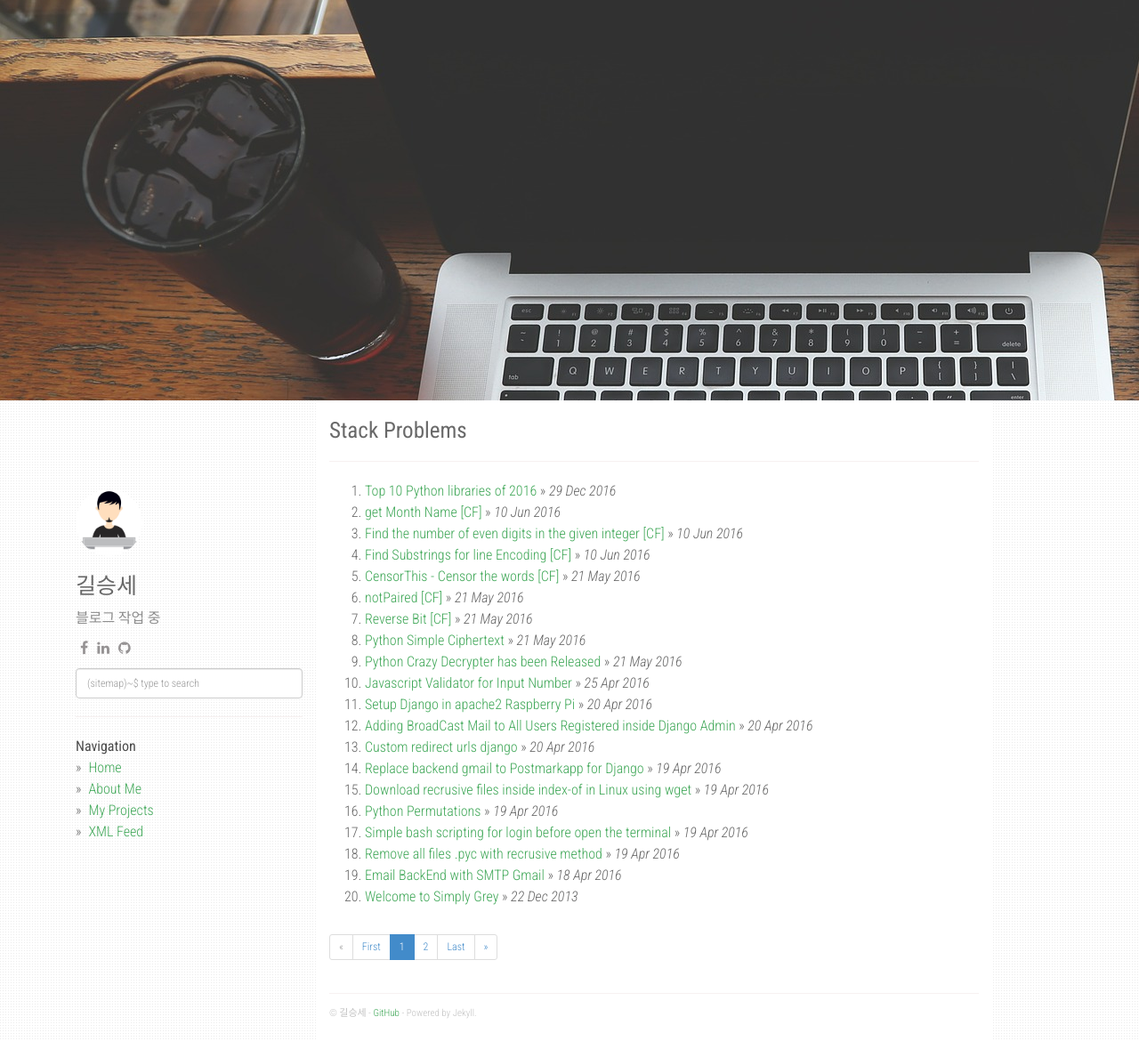
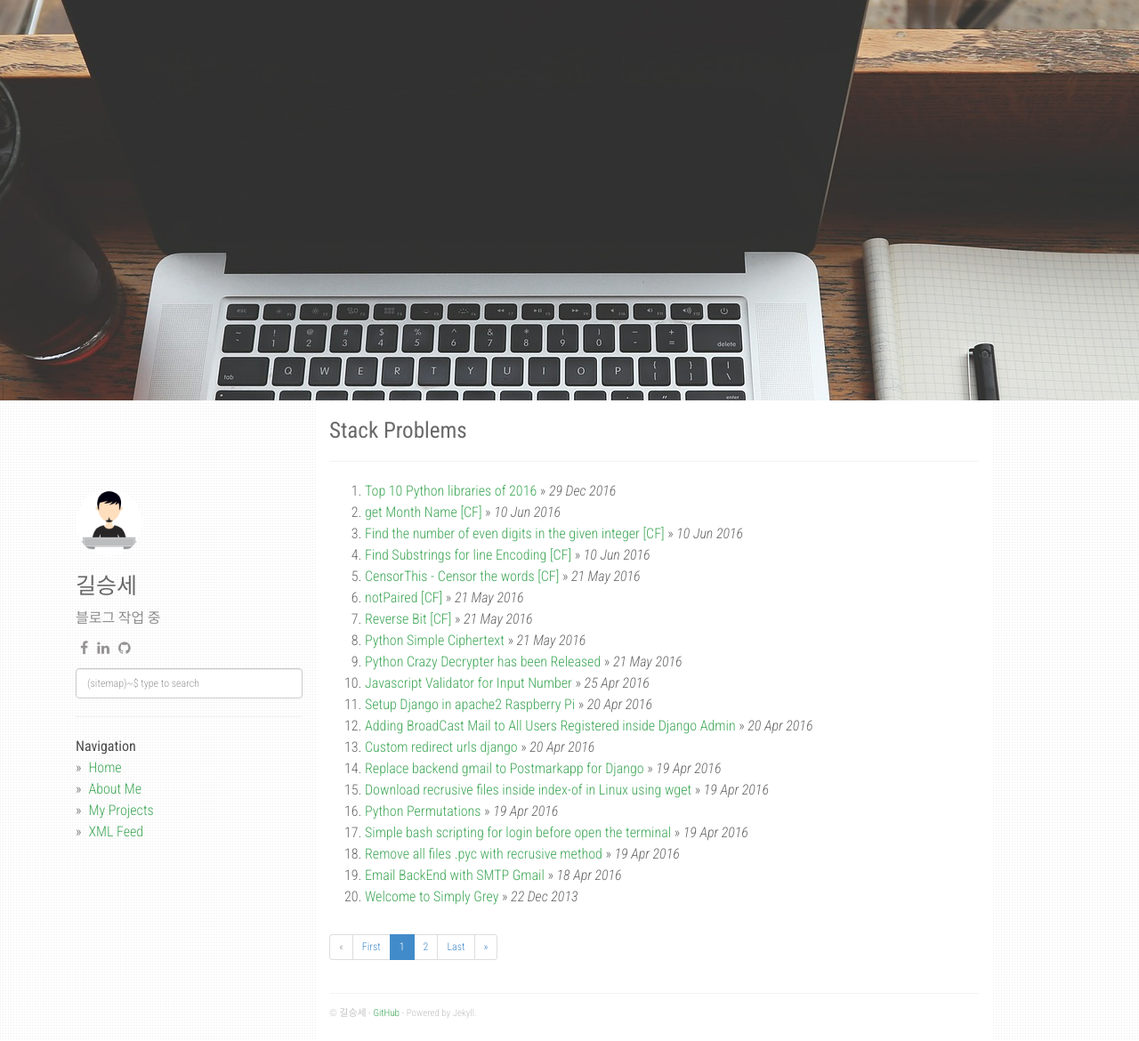
Before and after one commit to agusmakmun/agusmakmun.github.io, a Jekyll site: the page built from index.html, in a window 1280 px wide. Shown: the whole page at 89% size. Built offline with Jekyll 4.4.1, drawn with Linux system fonts in a browser that asks for light colours; nearby versions of some CDN libraries; the list of posts is cut into pages by our own code; grey boxes are pictures that could not be loaded.

Commit message:
Update main.css

```diff
--- a/static/css/main.css
+++ b/static/css/main.css
@@ -64,6 +64,8 @@ a:hover {
 .parallax img{
     position: absolute;
     top: -280px;
+    transform: translateX(-50%);
+    left: 50%
 }
 
 /* Content */
```
